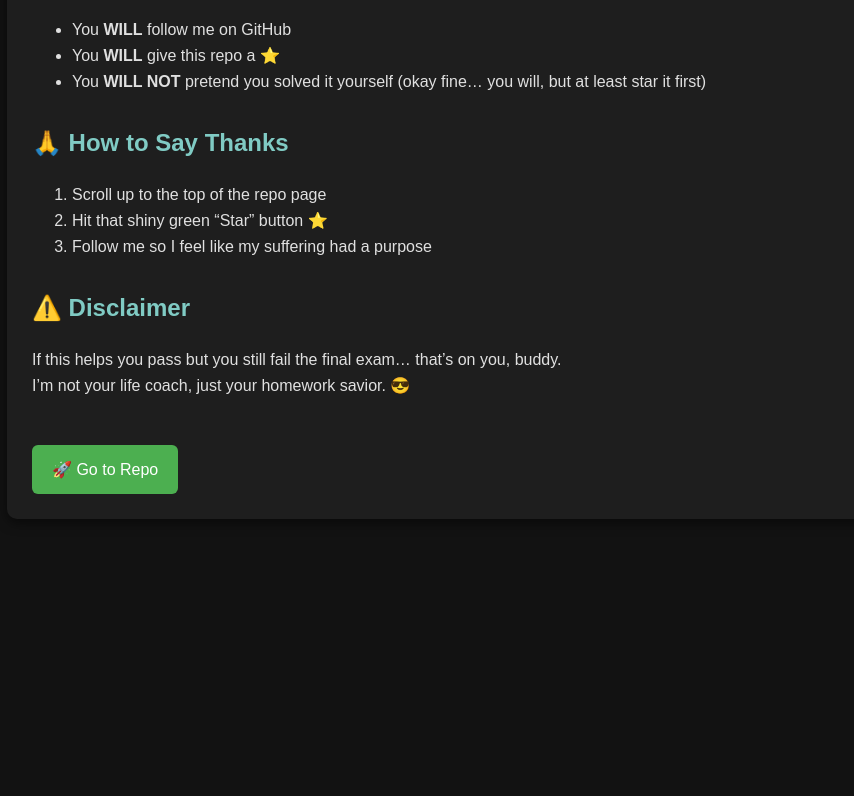
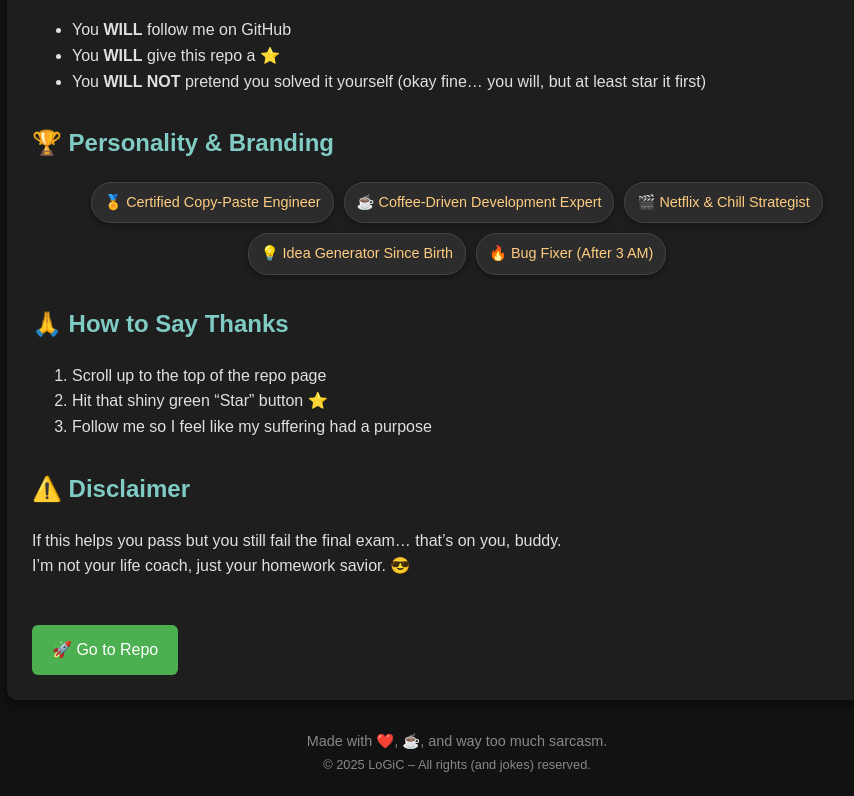
Before and after one commit to anubhavxdev/Infosys-Springboard-Solution, a plain HTML site: page index.html in a window 1280 px wide. Shown: the part 764-1560 px from the top of the page, without its empty margins (183-1037 px from the left). Before the commit the page ends 1303 px from the top, so only its background shows below. Drawn offline with nearby package versions, Linux system fonts and the light colour scheme.

Commit message:
Enhance index.html with improved button animations, new badges for personality branding, and a confetti effect on repo link click.

```diff
--- a/index.html
+++ b/index.html
@@ -47,16 +47,22 @@
             text-decoration: none;
             font-size: 16px;
             border-radius: 6px;
-            transition: background-color 0.3s;
+            transition: background-color 0.3s, transform 0.3s;
         }
         .btn:hover {
             background-color: #388e3c;
+            transform: scale(1.05);
         }
         .container {
             background-color: #1e1e1e;
             padding: 25px;
             border-radius: 10px;
             box-shadow: 0px 4px 12px rgba(0,0,0,0.5);
+            transition: transform 0.3s ease, box-shadow 0.3s ease;
+        }
+        .container:hover {
+            transform: translateY(-3px);
+            box-shadow: 0px 8px 20px rgba(0,0,0,0.6);
         }
         img.profile {
             width: 120px;
@@ -65,6 +71,33 @@
             display: block;
             margin: 0 auto 10px auto;
             border: 3px solid #ff9800;
+            transition: box-shadow 0.3s ease, transform 0.3s ease;
+        }
+        img.profile:hover {
+            box-shadow: 0 0 15px #ff9800;
+            transform: scale(1.05);
+        }
+        .badge-container {
+            display: flex;
+            flex-wrap: wrap;
+            gap: 10px;
+            justify-content: center;
+            margin-top: 15px;
+        }
+        .badge {
+            background-color: #2c2c2c;
+            border: 1px solid #444;
+            padding: 8px 12px;
+            border-radius: 20px;
+            font-size: 0.9rem;
+            color: #ffcc80;
+            box-shadow: 0 2px 6px rgba(0,0,0,0.4);
+        }
+        footer {
+            text-align: center;
+            margin-top: 30px;
+            font-size: 0.9rem;
+            color: #888;
         }
         @media (max-width: 600px) {
             body {
@@ -86,7 +119,6 @@
         <div class="username">@anubhavxdev</div>
         <div class="bio">Just a guy solving your problems so you can watch Netflix in peace 🎬</div>
         <div class="signature">~ LoGiC (Haan wahi AWS Paglu, Developer, Anubhav hun mein)</div>
-        <div class="bio"></div>
 
         <h1>📚 Infosys-Springboard-Solution – Because I Care (…More Than I Should)</h1>
         <p>Hey fellow procrastinators 👋,<br>
@@ -108,6 +140,15 @@
             <li>You <strong>WILL NOT</strong> pretend you solved it yourself (okay fine… you will, but at least star it first)</li>
         </ul>
 
+        <h2>🏆 Personality & Branding</h2>
+        <div class="badge-container">
+            <div class="badge">🏅 Certified Copy-Paste Engineer</div>
+            <div class="badge">☕ Coffee-Driven Development Expert</div>
+            <div class="badge">🎬 Netflix & Chill Strategist</div>
+            <div class="badge">💡 Idea Generator Since Birth</div>
+            <div class="badge">🔥 Bug Fixer (After 3 AM)</div>
+        </div>
+
         <h2>🙏 How to Say Thanks</h2>
         <ol>
             <li>Scroll up to the top of the repo page</li>
@@ -119,7 +160,30 @@
         <p>If this helps you pass but you still fail the final exam… that’s on you, buddy.<br>
         I’m not your life coach, just your homework savior. 😎</p>
 
-        <a href="https://github.com/anubhavxdev/Infosys-Springboard-Solution" class="btn">🚀 Go to Repo</a>
+        <a href="https://github.com/anubhavxdev/Infosys-Springboard-Solution"
+           class="btn"
+           id="repo-btn">🚀 Go to Repo</a>
     </div>
+
+    <footer>
+        Made with ❤️, ☕, and way too much sarcasm.<br>
+        <span style="font-size:0.8rem;">© 2025 LoGiC – All rights (and jokes) reserved.</span>
+    </footer>
+
+    <!-- Confetti Script -->
+    <script src="https://cdn.jsdelivr.net/npm/canvas-confetti@1.9.3/dist/confetti.browser.min.js"></script>
+    <script>
+        document.getElementById('repo-btn').addEventListener('click', function(event) {
+            event.preventDefault();
+            confetti({
+                particleCount: 200,
+                spread: 70,
+                origin: { y: 0.6 }
+            });
+            setTimeout(() => {
+                window.location.href = this.href;
+            }, 800);
+        });
+    </script>
 </body>
 </html>
```
